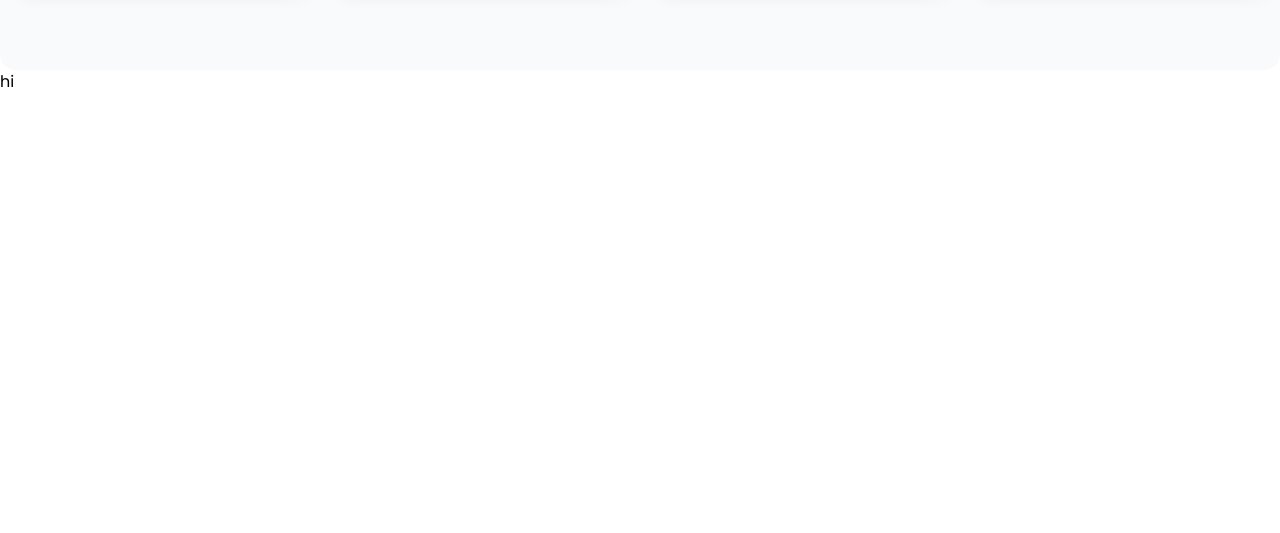
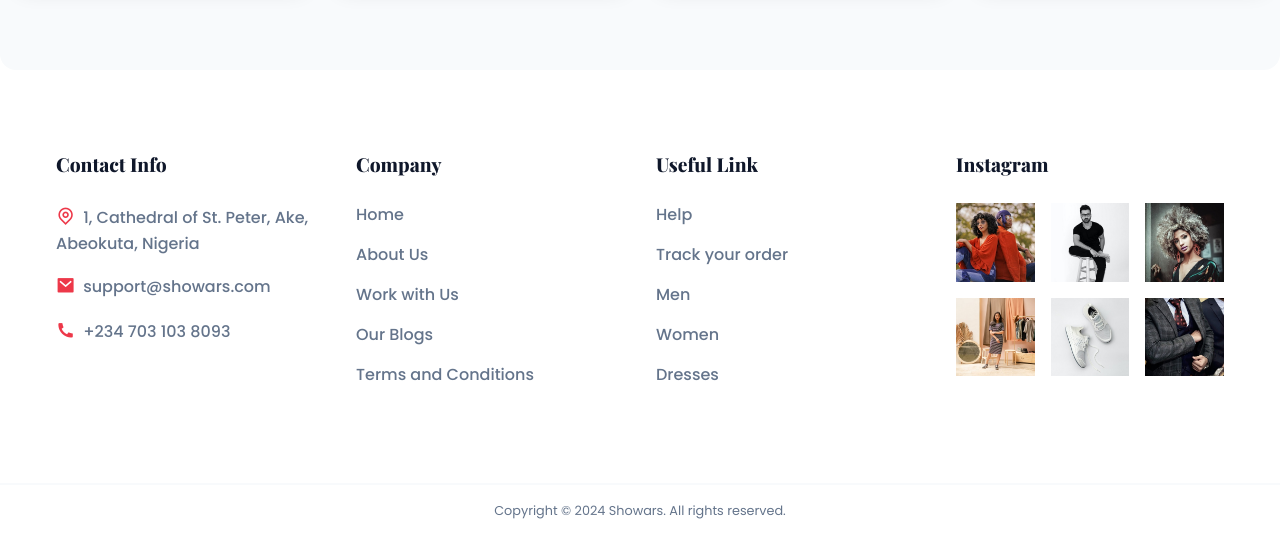
Before and after one commit to Shotech-E/SHOWARS, a React (Vite) app in the folder frontend/: page / in a window 1280 px wide. Shown: the part 4063-4596 px from the top of the page. Before the commit the page ends 4157 px from the top, so only its background shows below. Built offline with nearby package versions, Linux system fonts and the light colour scheme.

Commit message:
footer added

```diff
--- a/frontend/src/components/Footer.jsx
+++ b/frontend/src/components/Footer.jsx
@@ -1,12 +1,71 @@
 /* eslint-disable no-unused-vars */
-import React from 'react'
+import React from "react";
+
+import instaImg1 from "../assets/instagram-1.jpg";
+import instaImg2 from "../assets/instagram-2.jpg";
+import instaImg3 from "../assets/instagram-3.jpg";
+import instaImg4 from "../assets/instagram-4.jpg";
+import instaImg5 from "../assets/instagram-5.jpg";
+import instaImg6 from "../assets/instagram-6.jpg";
 
 const Footer = () => {
   return (
-    <div>
-      hi
+    <>
+    <footer className="section__container footer__container">
+      <div className="footer__col">
+        <h4 className="footer__title capitalize">Contact Info</h4>
+        <p>
+          <span>
+            <i className="ri-map-pin-line"></i>
+          </span>
+          1, Cathedral of St. Peter, Ake, Abeokuta, Nigeria
+        </p>
+        <p>
+          <span>
+            <i className="ri-mail-fill"></i>
+          </span>
+          support@showars.com
+        </p>
+        <p>
+          <span>
+            <i className="ri-phone-fill"></i>
+          </span>
+          +234 703 103 8093
+        </p>
+      </div>
+      <div className="footer__col">
+        <h4 className="capitalize">Company</h4>
+        <a href="/">Home</a>
+        <a href="/">About Us</a>
+        <a href="/">Work with Us</a>
+        <a href="/">Our Blogs</a>
+        <a href="/">Terms and Conditions</a>
+      </div>
+      <div className="footer__col">
+        <h4 className="capitalize">Useful Link</h4>
+        <a href="/">Help</a>
+        <a href="/">Track your order</a>
+        <a href="/">Men</a>
+        <a href="/">Women</a>
+        <a href="/">Dresses</a>
+      </div>
+      <div>
+        <h4>Instagram</h4>
+        <div className="instagram__grid">
+          <img src={instaImg1} alt="" />
+          <img src={instaImg2} alt="" />
+          <img src={instaImg3} alt="" />
+          <img src={instaImg4} alt="" />
+          <img src={instaImg5} alt="" />
+          <img src={instaImg6} alt="" />
+        </div>
+      </div>
+    </footer>
+    <div className="footer__bar">
+      <p>Copyright &copy; 2024 Showars. All rights reserved.</p>
     </div>
-  )
-}
+    </>
+  );
+};
 
-export default Footer
+export default Footer;
```
